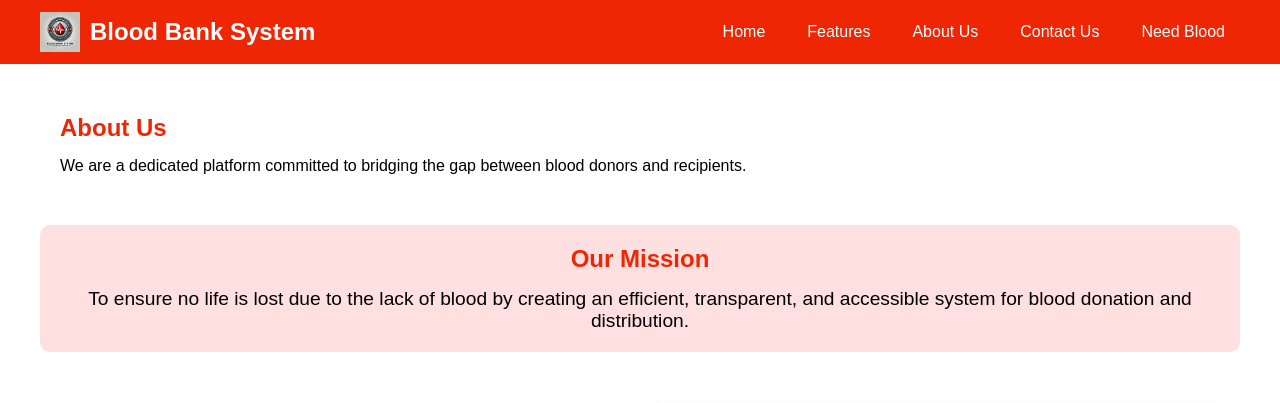
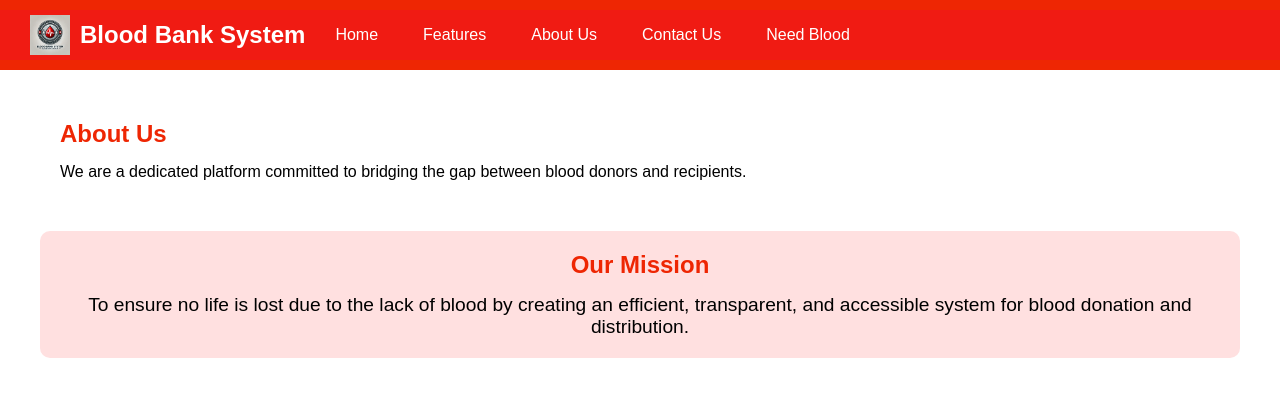
Before and after one commit to alizaib0000/BloodBankSystem01, a Flask app: page /about in a window 1280 px wide. Shown: the top 403 px of the page. Run offline with Flask 3, Linux system fonts and the light colour scheme; data that the repository does not hold is empty.

Commit message:
Update style.css

```diff
--- a/static/style.css
+++ b/static/style.css
@@ -9,13 +9,21 @@ body {
     font-family: 'Arial', sans-serif;
 }
 
+
+
+
+
+
+
+
+
 /* Navbar Styles */
 .navbar {
   display: flex;
-    justify-content: space-between;
+  justify-content: flex;
   align-items: center;
-    padding: 2px 40px;
-    background-color: #ee2603; /* Pink background */
+  padding: 5px 30px;
+  background-color: #f01b13; /* red background */
   color: #fff;
 }
 
@@ -38,21 +46,34 @@ body {
 }
 
 .navbar .nav-links li {
-    margin-left: 12px;
+  margin-left: 15px;
 }
 
 .navbar .nav-links li a {
   text-decoration: none;
   color: #fff;
   font-size: 1rem;
-    padding: 2px 15px;
+  padding: 8px 15px;
   transition: background-color 0.3s ease;
 }
 
 .navbar .nav-links li a:hover {
-    background-color: #ee2603; /* Darker pink on hover */
-    border-radius: 5px;
+  background-color: #f01b13; /* Darker pink on hover */
+  border-radius: 20px;
 }
+
+
+
+
+
+
+
+
+
+
+
+
+
 
 /* Header Section Styles */
 header {
```
Lines whose indentation alone changed are shown as unchanged.
